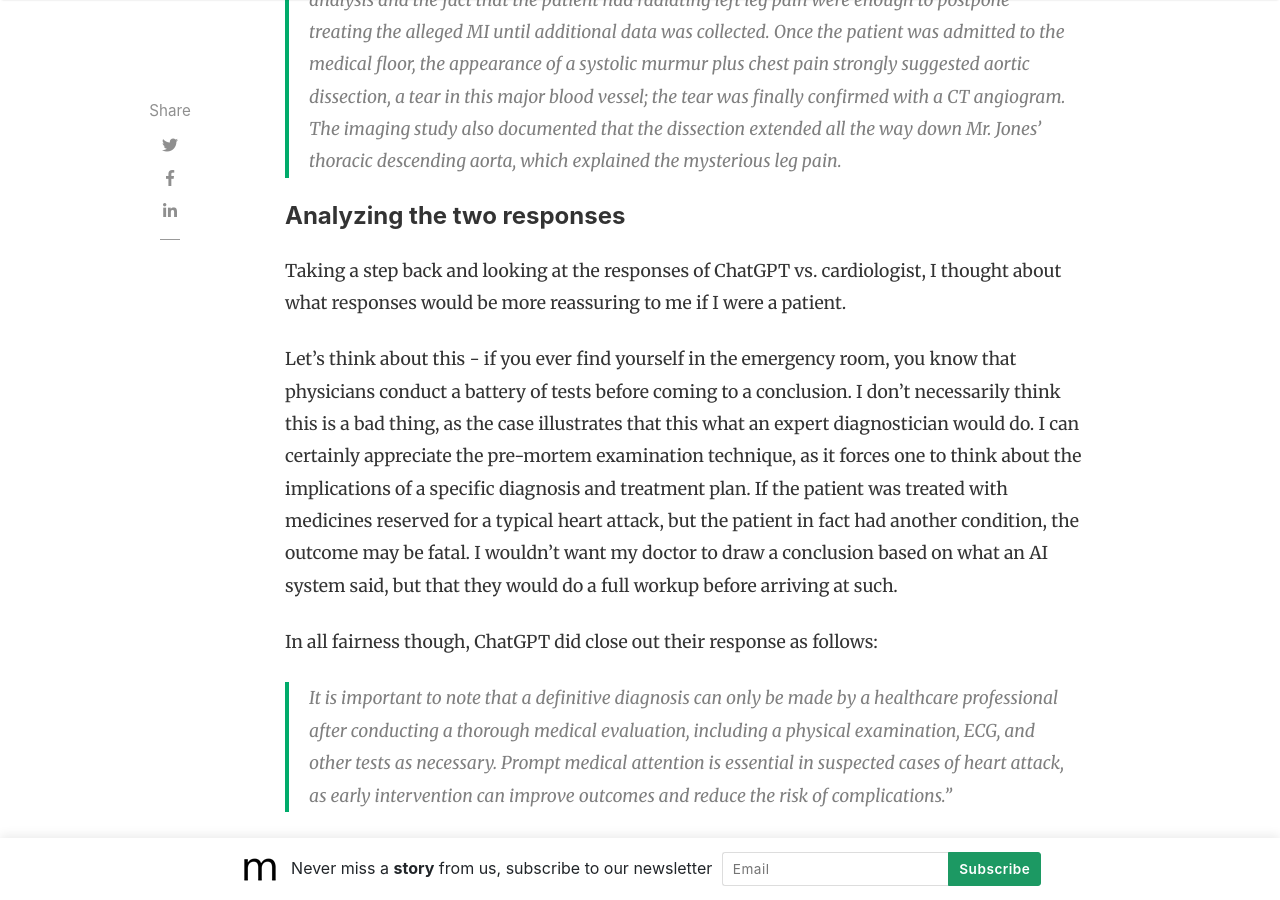
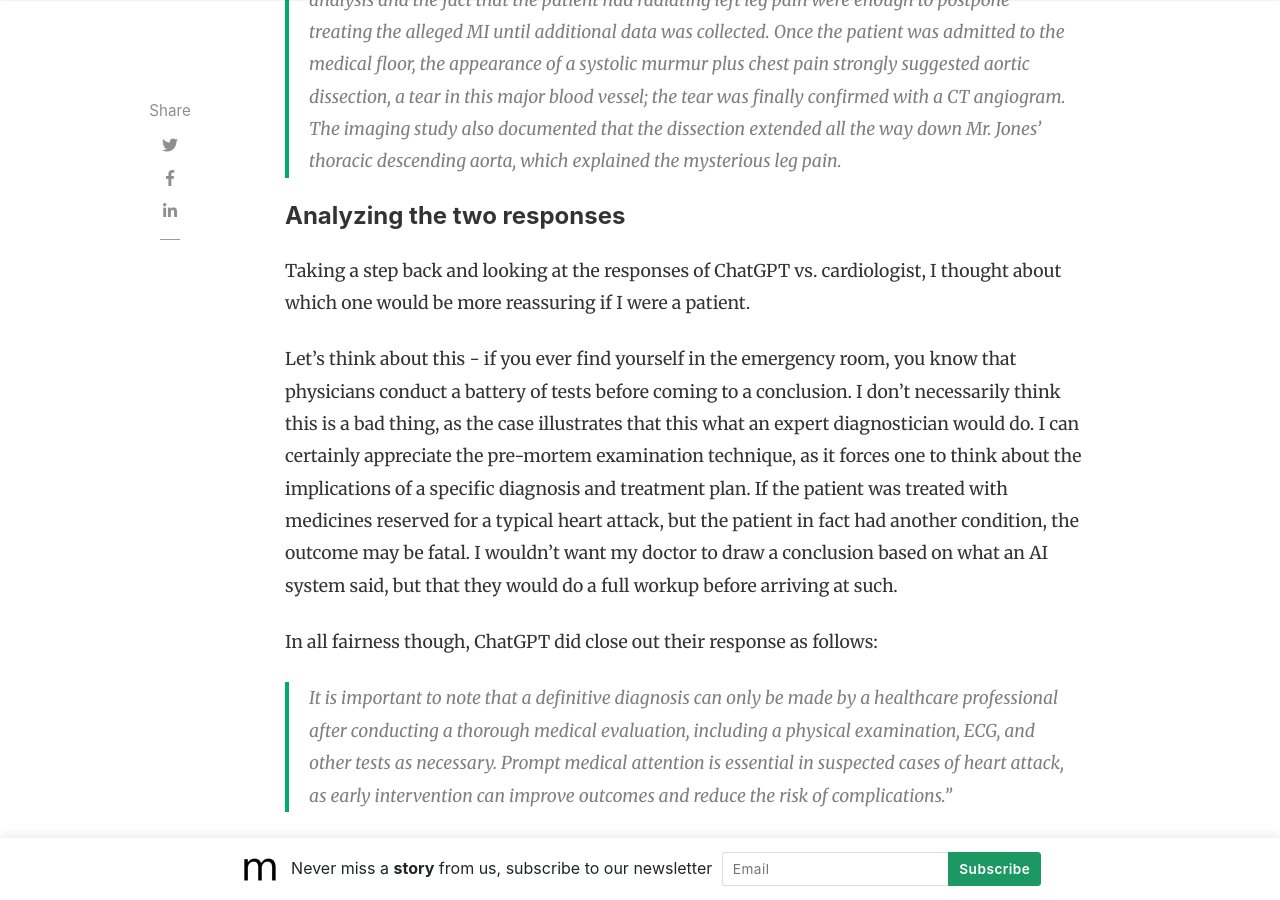
Before and after one commit to slsu0424/slsu0424.github.io, a Jekyll site: the page built from _posts/2023-06-02-test.md, in a window 1280 px wide and 900 px high, scrolled down 2971 px. Built offline with Jekyll 4.4.1, drawn with Linux system fonts in a browser that asks for light colours; nearby versions of some CDN libraries; comment, search, counter and statistics services are not loaded.

Commit message:
Update 2023-06-02-test.md

```diff
--- a/_posts/2023-06-02-test.md
+++ b/_posts/2023-06-02-test.md
@@ -38,7 +38,7 @@
 
 #### Analyzing the two responses
 
-Taking a step back and looking at the responses of ChatGPT vs. cardiologist, I thought about what responses would be more reassuring to me if I were a patient.
+Taking a step back and looking at the responses of ChatGPT vs. cardiologist, I thought about which one would be more reassuring if I were a patient.
 
 Let's think about this - if you ever find yourself in the emergency room, you know that physicians conduct a battery of tests before coming to a conclusion.  I don't necessarily think this is a bad thing, as the case illustrates that this what an expert diagnostician would do.  I can certainly appreciate the pre-mortem examination technique, as it forces one to think about the implications of a specific diagnosis and treatment plan.  If the patient was treated with medicines reserved for a typical heart attack, but the patient in fact had another condition, the outcome may be fatal.  I wouldn't want my doctor to draw a conclusion based on what an AI system said, but that they would do a full workup before arriving at such.
 
```
